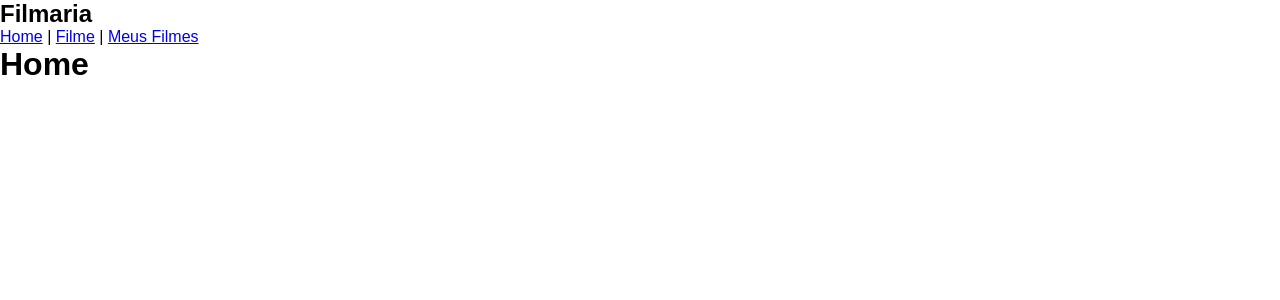
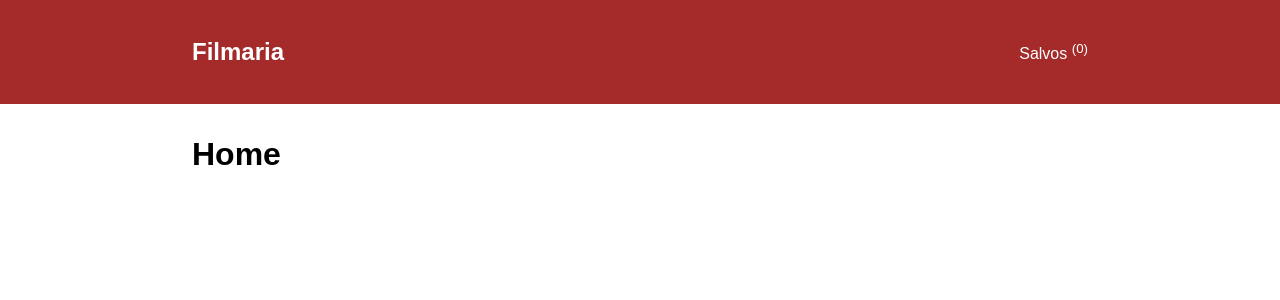
Before and after one commit to PedroMakengo/filmaria, a Vue app: page / in a window 1280 px wide. Shown: the top 300 px of the page. Built offline with nearby package versions, Linux system fonts and the light colour scheme.

Commit message:
Minha estrutura do home

```diff
--- a/src/App.vue
+++ b/src/App.vue
@@ -1,6 +1,8 @@
 <template>
   <Header />
-  <router-view />
+  <div class="container">
+    <router-view />
+  </div>
 </template>
 
 <script>
@@ -10,4 +12,8 @@ export default {
 };
 </script>
 
-<style lang="scss"></style>
+<style lang="scss" scoped>
+.container {
+  margin-block: 2rem;
+}
+</style>
--- a/src/assets/css/global.css
+++ b/src/assets/css/global.css
@@ -7,3 +7,9 @@
 body {
   font-family: Poppins, sans-serif;
 }
+
+.container {
+  width: 70%;
+  height: 100%;
+  margin: 0 auto;
+}
--- a/src/components/Header.vue
+++ b/src/components/Header.vue
@@ -1,12 +1,12 @@
 <!-- eslint-disable vue/multi-word-component-names -->
 <template>
   <header id="header">
-    <h2>Filmaria</h2>
-    <nav>
-      <router-link to="/">Home</router-link> |
-      <router-link to="/filme">Filme</router-link> |
-      <router-link to="/meus-filmes">Meus Filmes</router-link>
-    </nav>
+    <div class="container">
+      <router-link to="/" class="logo" exact>Filmaria</router-link>
+      <nav>
+        <router-link to="/salvos" exact>Salvos <sup>(0)</sup></router-link>
+      </nav>
+    </div>
   </header>
 </template>
 
@@ -14,4 +14,25 @@
 export default {};
 </script>
 
-<style scoped></style>
+<style lang="scss" scoped>
+#header {
+  background: brown;
+  height: 13vh;
+
+  .container {
+    display: flex;
+    align-items: center;
+    justify-content: space-between;
+
+    a {
+      color: white;
+      text-decoration: none;
+
+      &.logo {
+        font-size: 1.5rem;
+        font-weight: bold;
+      }
+    }
+  }
+}
+</style>
--- a/src/router/index.js
+++ b/src/router/index.js
@@ -18,7 +18,7 @@ const routes = [
     component: () => import("../views/Filme.vue"),
   },
   {
-    path: "/meus-filmes",
+    path: "/salvos",
     name: "meusfilmes",
     component: () => import("../views/MeusFilmes.vue"),
   },
```
